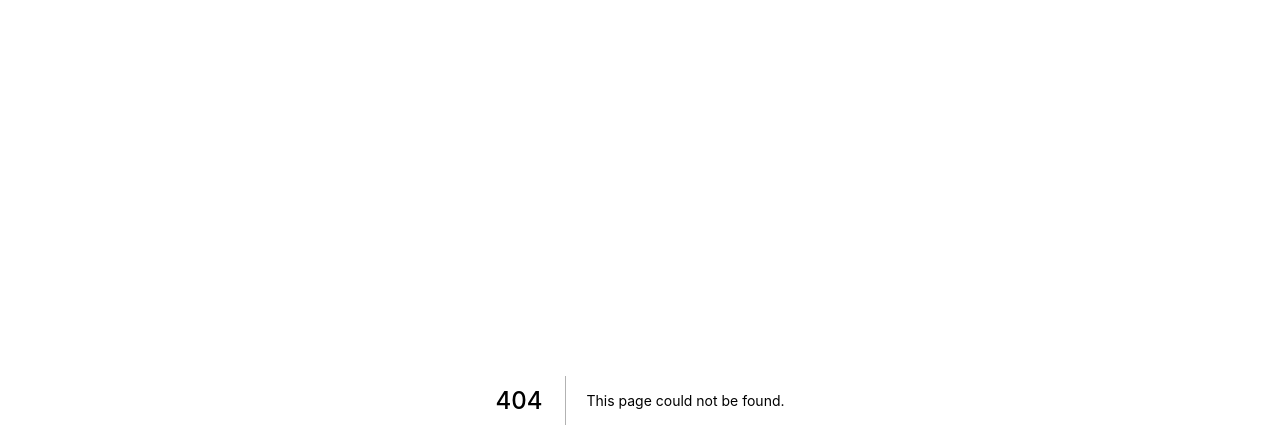
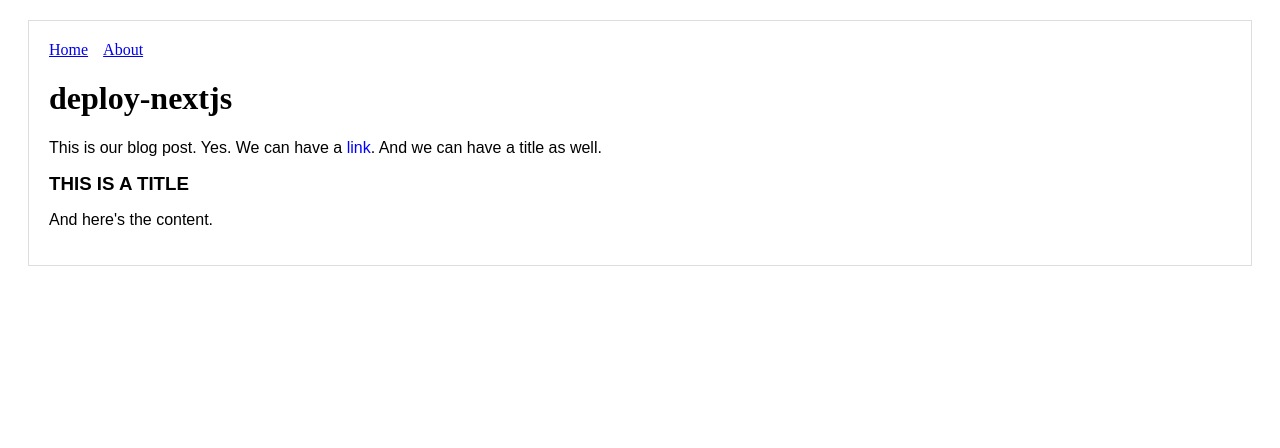
Before and after one commit to julycrystal/next-test, a Next.js app: page /css/deploy-nextjs in a window 1280 px wide. Before the commit this address had no page. Shown: the top 448 px of the page. Built offline with nearby package versions, Linux system fonts and the light colour scheme.

Commit message:
Global styles

```diff
--- a/package.json
+++ b/package.json
@@ -23,7 +23,8 @@
     "isomorphic-unfetch": "^3.0.0",
     "next": "^9.0.3",
     "react": "^16.8.6",
-    "react-dom": "^16.8.6"
+    "react-dom": "^16.8.6",
+    "react-markdown": "^4.1.0"
   },
   "devDependencies": {
     "prettier": "^1.18.2"
--- a/pages/css.js
+++ b/pages/css.js
@@ -11,7 +11,7 @@ function getPosts() {
 
 const PostLink = ({ post }) => (
   <li>
-    <Link href='/p/[id]' as={`/p/${post.id}`}>
+    <Link href='/css/[id]' as={`/css/${post.id}`}>
       <a>{post.title}</a>
     </Link>
     <style jsx>{`
--- /dev/null
+++ b/pages/css/[id].js
@@ -0,0 +1,45 @@
+import { useRouter } from 'next/router';
+import Markdown from 'react-markdown';
+import Layout from '../../components/MyLayout';
+
+export default () => {
+    const router = useRouter();
+    return (
+        <Layout>
+            <h1>{router.query.id}</h1>
+            <div className='markdown'>
+                <Markdown
+                    source={`
+This is our blog post.
+Yes. We can have a [link](/link).
+And we can have a title as well.
+
+### This is a title
+
+And here's the content.
+      `}
+                />
+            </div>
+            <style jsx global>{`
+        .markdown {
+          font-family: 'Arial';
+        }
+
+        .markdown a {
+          text-decoration: none;
+          color: blue;
+        }
+
+        .markdown a:hover {
+          opacity: 0.6;
+        }
+
+        .markdown h3 {
+          margin: 0;
+          padding: 0;
+          text-transform: uppercase;
+        }
+      `}</style>
+        </Layout>
+    );
+};
```
Also changed, not shown: pages/css/a.js (added, +45 -0 lines).
